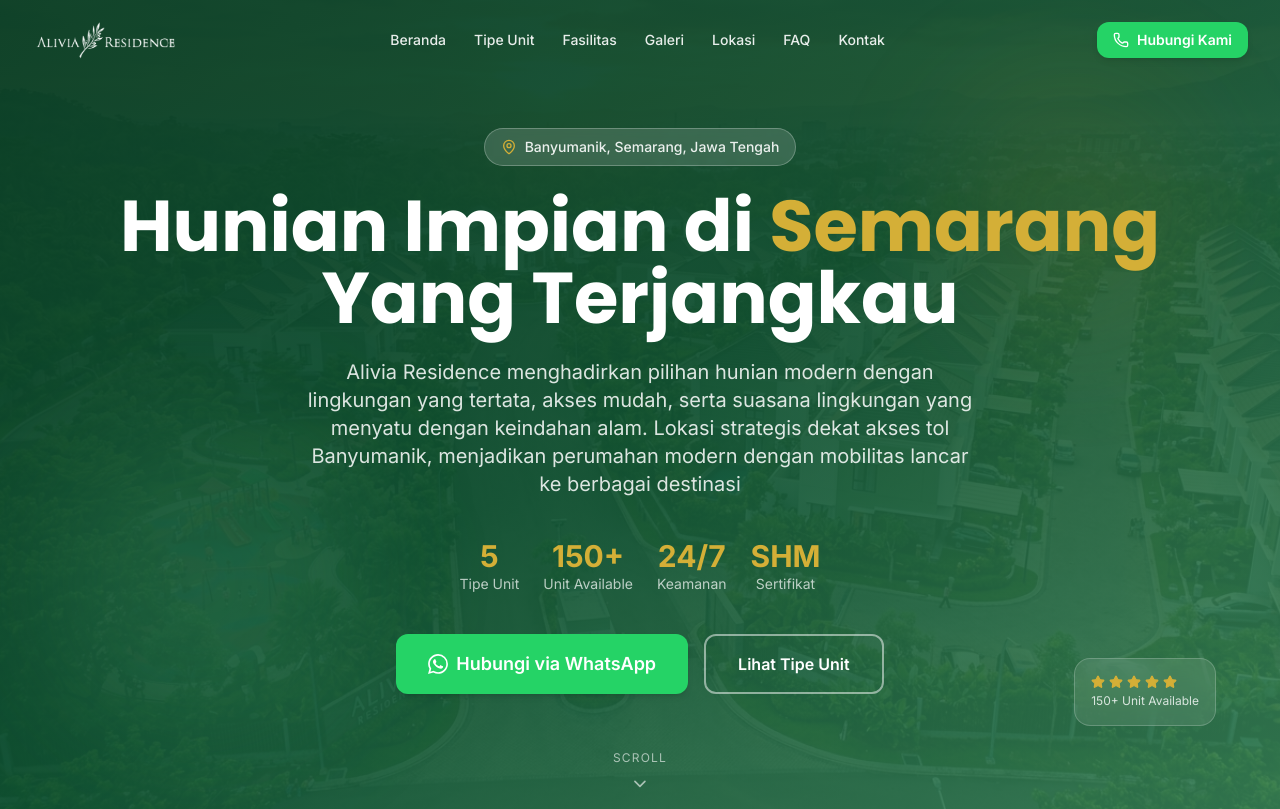
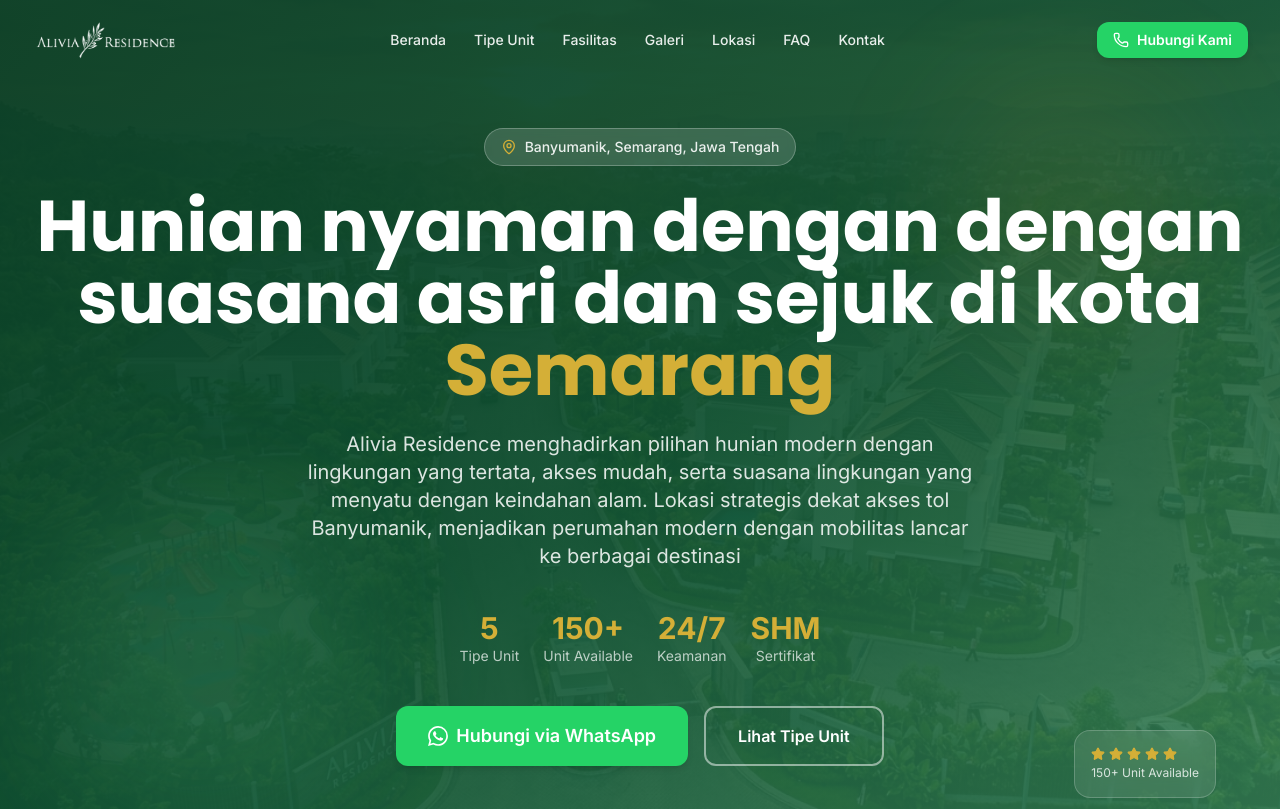
Before and after one commit to Winskiii/AliviaResidence, a React (Vite) app: page / in a window 1280 px wide. Shown: the top 809 px of the page. Built offline with nearby package versions, Linux system fonts and the light colour scheme.

Commit message:
hero section and testimoni

```diff
--- a/src/sections/HeroSection.jsx
+++ b/src/sections/HeroSection.jsx
@@ -58,12 +58,12 @@ const HeroSection = () => {
           animate={{ opacity: 1, y: 0 }}
           transition={{ duration: 0.7, delay: 0.1 }}
         >
-          Hunian Impian di{" "}
+          Hunian nyaman dengan dengan suasana asri dan sejuk di kota {" "}
           <span className="text-accent">
             Semarang
           </span>
           <br />
-          Yang Terjangkau
+
         </motion.h1>
 
         {/* Subheadline */}
```
